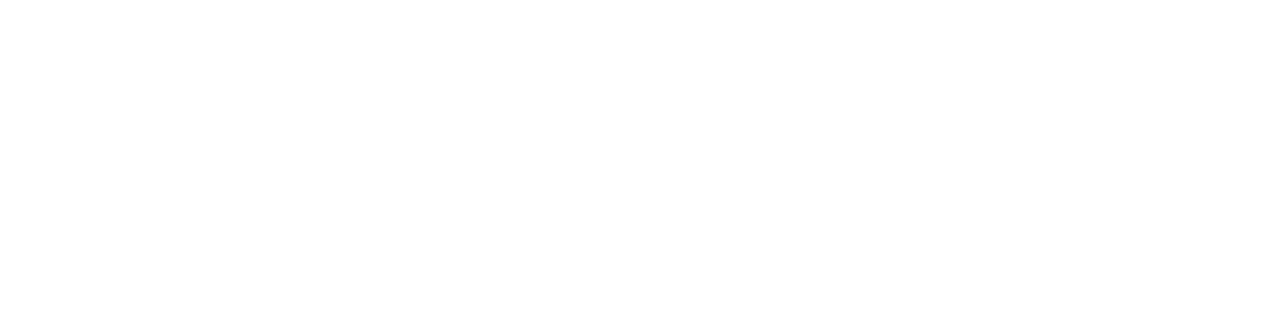
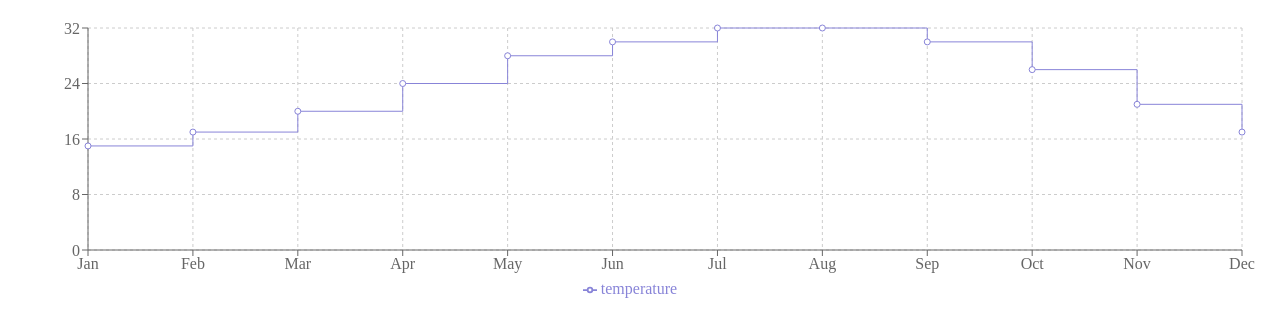
Before and after one commit to Bistec-UOM/MedicareHub_front, a React (Create React App) app in the folder front/: page /doct/analytics in a window 1280 px wide. Before the commit this address had no page. Shown: the top 336 px of the page. Built offline with nearby package versions, Linux system fonts and the light colour scheme.

Commit message:
Doctor analytic basic graph

```diff
--- a/front/src/App.js
+++ b/front/src/App.js
@@ -14,6 +14,7 @@ import ResDay from "./components/recepcomponents/ResDay/ResDay";
 import TestPractise from "./components/recepcomponents/testpractice/TestPractise";
 import DoctorPage from "./components/recepcomponents/DoctorAppointmentHandle/DoctorPage.js/DoctorPage";
 import DoctorList from "./components/recepcomponents/DoctorAppointmentHandle/DoctorList/DoctorList";
+import Doctor_analytics from "./components/Doctor_analytics";
 
 function App() {
 
@@ -38,6 +39,7 @@ function App() {
       <Route path='/resday' element={<ResDay/>}></Route>
       <Route path='/dpage' element={<DoctorPage/>}></Route>
       <Route path="/dappList" element={<DoctorList/>}></Route>
+      <Route path="doct/analytics" element={<Doctor_analytics/>}></Route>
 
 
 
--- /dev/null
+++ b/front/src/components/Doctor_analytics.js
@@ -0,0 +1,40 @@
+import React from 'react';
+import { LineChart, Line, XAxis, YAxis, CartesianGrid, Tooltip, Legend, ResponsiveContainer } from 'recharts';
+
+const data = [
+  { month: 'Jan', temperature: 15 },
+  { month: 'Feb', temperature: 17 },
+  { month: 'Mar', temperature: 20 },
+  { month: 'Apr', temperature: 24 },
+  { month: 'May', temperature: 28 },
+  { month: 'Jun', temperature: 30 },
+  { month: 'Jul', temperature: 32 },
+  { month: 'Aug', temperature: 32 },
+  { month: 'Sep', temperature: 30 },
+  { month: 'Oct', temperature: 26 },
+  { month: 'Nov', temperature: 21 },
+  { month: 'Dec', temperature: 17 },
+];
+
+const Doctor_analytics = () => (
+  <ResponsiveContainer width="100%" height={300}>
+    <LineChart
+      data={data}
+      margin={{
+        top: 20,
+        right: 30,
+        left: 20,
+        bottom: 10,
+      }}
+    >
+      <CartesianGrid strokeDasharray="3 3" />
+      <XAxis dataKey="month" />
+      <YAxis />
+      <Tooltip />
+      <Legend />
+      <Line type="stepAfter" dataKey="temperature" stroke="#8884d8" activeDot={{ r: 8 }} />
+    </LineChart>
+  </ResponsiveContainer>
+);
+
+export default Doctor_analytics;
--- a/front/src/pages/Doctor.js
+++ b/front/src/pages/Doctor.js
@@ -97,7 +97,10 @@ const handleClick = () => {
     labs: rep,  // lab test array: from Labrequest component
     descript: description
   }
-  console.log(obj)
+  //console.log(obj)
+  setPres([])
+  setrep([])
+  setDescription('')
   // Call the confirmRemoving function after showing the Snackbar
   setTimeout(() => {
     confirmRemoving();
```
